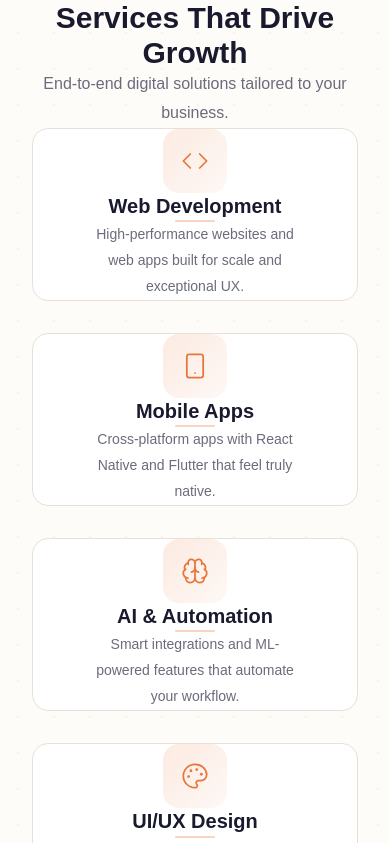
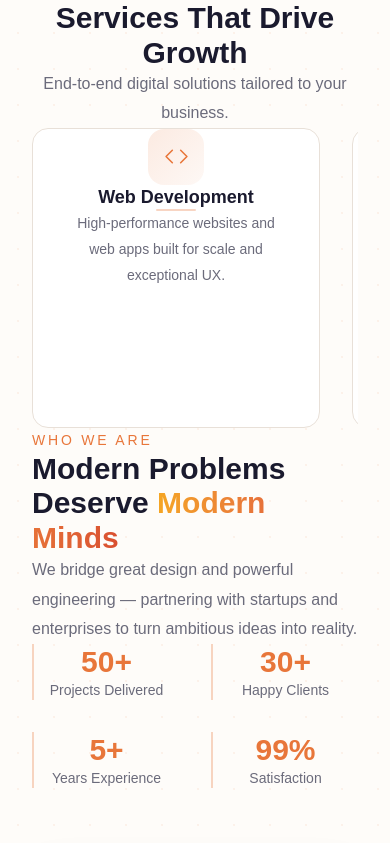
Before and after one commit to modernmindsolutionsllc-com/modernmindsolutionsllc, a React (Vite) app: page / in a window 390 px wide. Shown: the part 921-1764 px from the top of the page. Built offline with nearby package versions, Linux system fonts and the light colour scheme; a web font is replaced by a local one.

Commit message:
feat: enhance Services section with new service offerings and improve layout responsiveness

```diff
--- a/src/components/sections/Services.jsx
+++ b/src/components/sections/Services.jsx
@@ -1,5 +1,5 @@
 import { motion } from 'framer-motion';
-import { Code, Smartphone, Brain, Palette } from 'lucide-react';
+import { Brain, BriefcaseBusiness, Code, Palette, Settings2, Smartphone } from 'lucide-react';
 import SectionHeader from '../ui/SectionHeader';
 import { useScrollAnimation } from '../../hooks/useScrollAnimation';
 
@@ -24,6 +24,16 @@ const services = [
     title: 'UI/UX Design',
     description: 'User-centric design systems that convert visitors into loyal customers.',
   },
+  {
+    icon: BriefcaseBusiness,
+    title: 'Oracle Fusion HCM Implementation',
+    description: 'Structured Oracle Fusion Cloud HCM setup for unified HR processes, data, and employee experiences.',
+  },
+  {
+    icon: Settings2,
+    title: 'Oracle Fusion HCM - Managed Services',
+    description: 'Ongoing HCM support, optimization, and release-readiness to keep your Oracle environment running smoothly.',
+  },
 ];
 
 function ServiceCard({ service, index }) {
@@ -33,8 +43,8 @@ function ServiceCard({ service, index }) {
   return (
     <motion.div
       ref={ref}
-      className="group flex flex-col items-center text-center
-        p-10 rounded-2xl
+      className="group flex h-full min-h-[300px] w-[min(78vw,18rem)] shrink-0 snap-start flex-col items-center text-center
+        rounded-2xl p-8 sm:w-[19rem] xl:w-[20rem]
         bg-[var(--card-bg)] border border-[var(--border)]
         hover:border-[var(--accent)]/40
         hover:shadow-2xl hover:shadow-[var(--accent)]/8
@@ -45,16 +55,16 @@ function ServiceCard({ service, index }) {
       whileHover={{ y: -6 }}
     >
       {/* Icon bubble */}
-      <div className="w-16 h-16 rounded-2xl mb-8 flex items-center justify-center
+      <div className="w-14 h-14 rounded-2xl mb-7 flex items-center justify-center
         bg-gradient-to-br from-[var(--accent)]/15 to-[var(--accent)]/5
         group-hover:from-[var(--accent)]/25 group-hover:to-[var(--accent)]/10
         transition-all duration-300"
       >
-        <Icon size={28} className="text-[var(--accent)]" strokeWidth={1.5} />
+        <Icon size={25} className="text-[var(--accent)]" strokeWidth={1.5} />
       </div>
 
       {/* Title */}
-      <h3 className="font-display text-xl font-bold text-[var(--text-primary)] mb-4 leading-snug">
+      <h3 className="font-display text-lg font-bold text-[var(--text-primary)] mb-4 leading-snug">
         {service.title}
       </h3>
 
@@ -79,7 +89,7 @@ export default function Services() {
           subtitle="End-to-end digital solutions tailored to your business."
         />
 
-        <div className="grid grid-cols-1 sm:grid-cols-2 xl:grid-cols-4 gap-8">
+        <div className="scrollbar-hidden flex snap-x snap-mandatory gap-8 overflow-x-auto pb-4">
           {services.map((service, i) => (
             <ServiceCard key={service.title} service={service} index={i} />
           ))}
--- a/src/styles/globals.css
+++ b/src/styles/globals.css
@@ -87,6 +87,15 @@ body {
 ::-webkit-scrollbar-thumb { background: var(--accent); border-radius: 4px; }
 ::-webkit-scrollbar-thumb:hover { background: var(--accent-hover); }
 
+.scrollbar-hidden {
+  -ms-overflow-style: none;
+  scrollbar-width: none;
+}
+
+.scrollbar-hidden::-webkit-scrollbar {
+  display: none;
+}
+
 @keyframes scroll-left {
   0% { transform: translateX(0); }
   100% { transform: translateX(-50%); }
```
